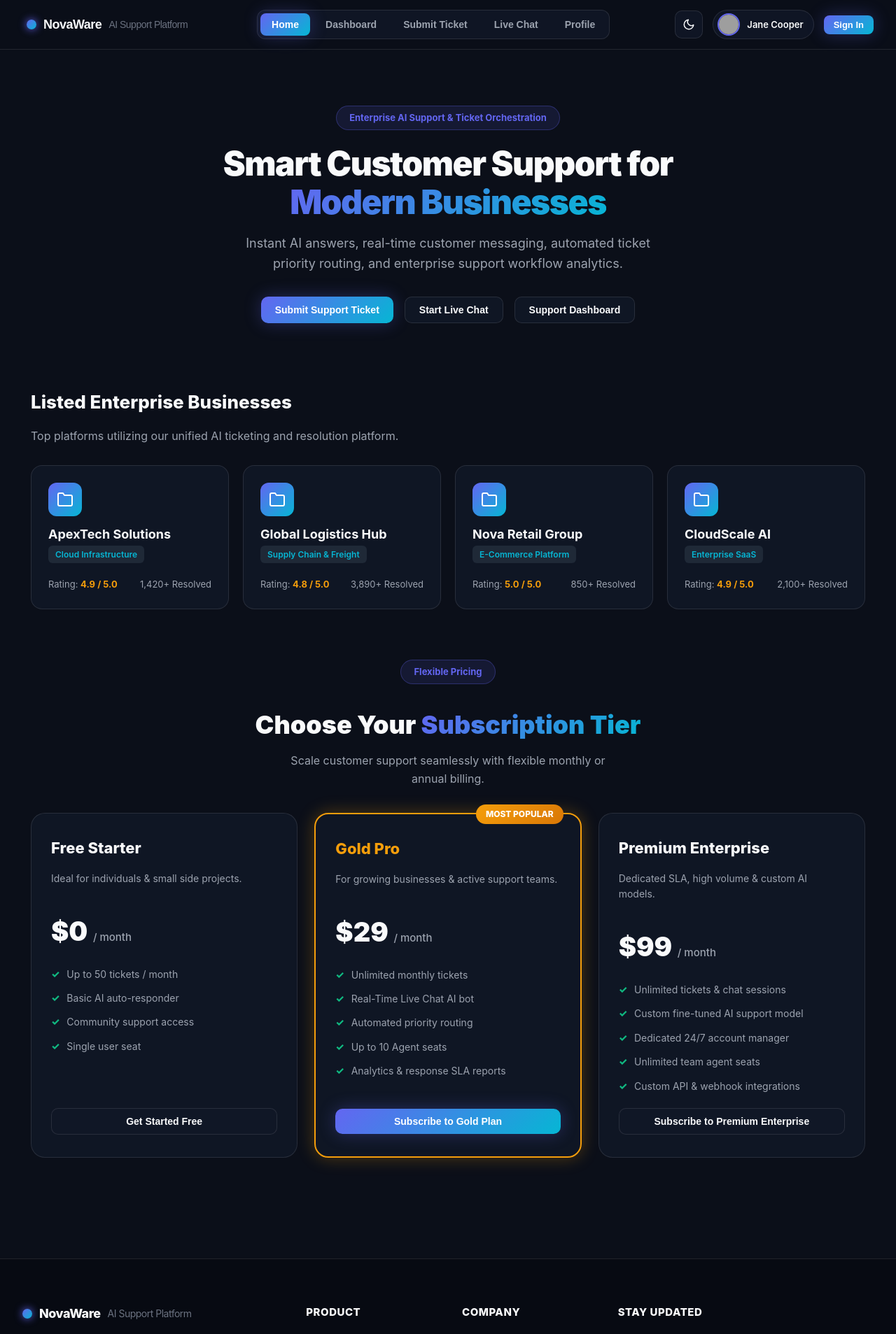
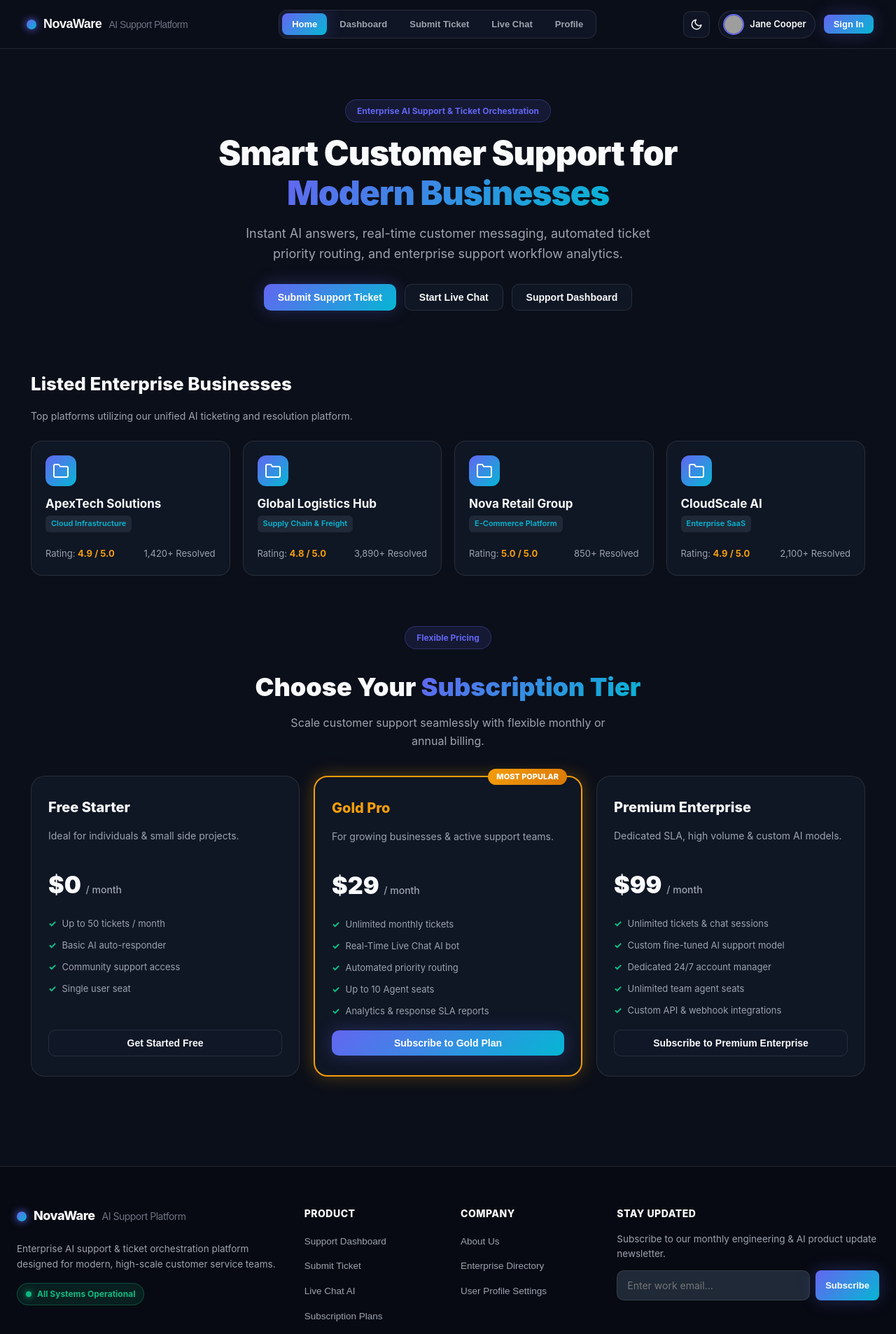
Before and after one commit to Haseebashfaq488/Ticketing-System, a React (Create React App) app in the folder frontend/: page / in a window 1280 px wide. Shown: the top 1907 px of the page at 70% size. Built offline with nearby package versions, Linux system fonts and the light colour scheme; no server answers; grey boxes are pictures that could not be loaded.

Commit message:
Enhance full mobile, tablet, desktop responsiveness across all 5 pages and center footer copyright bar

```diff
--- a/frontend/src/App.css
+++ b/frontend/src/App.css
@@ -66,8 +66,11 @@
   transition: background-color 0.2s ease, border-color 0.2s ease, color 0.2s ease;
 }
 
-body {
+html, body {
   margin: 0;
+  padding: 0;
+  width: 100%;
+  overflow-x: hidden;
   font-family: 'Inter', system-ui, -apple-system, sans-serif;
   background-color: var(--bg-primary);
   color: var(--text-primary);
@@ -79,6 +82,7 @@ body {
   min-height: 100vh;
   display: flex;
   flex-direction: column;
+  width: 100%;
 }
 
 main {
@@ -87,6 +91,12 @@ main {
   max-width: 1240px;
   margin: 0 auto;
   padding: 32px 24px 64px;
+}
+
+@media (max-width: 768px) {
+  main {
+    padding: 20px 16px 48px;
+  }
 }
 
 .animate-fade-in {
@@ -109,6 +119,7 @@ main {
   stroke-linejoin: round;
   display: inline-block;
   vertical-align: middle;
+  flex-shrink: 0;
 }
 
 .icon-svg.large {
@@ -117,7 +128,7 @@ main {
 }
 
 /* ==========================================================================
-   TOPBAR NAVIGATION
+   TOPBAR NAVIGATION (FULLY RESPONSIVE)
    ========================================================================== */
 
 .topbar {
@@ -132,6 +143,14 @@ main {
   backdrop-filter: blur(16px);
   -webkit-backdrop-filter: blur(16px);
   z-index: 100;
+  gap: 16px;
+  flex-wrap: wrap;
+}
+
+@media (max-width: 900px) {
+  .topbar {
+    padding: 12px 16px;
+  }
 }
 
 .brand {
@@ -145,6 +164,7 @@ main {
   border: none;
   cursor: pointer;
   letter-spacing: -0.5px;
+  white-space: nowrap;
 }
 
 .brand-dot {
@@ -153,6 +173,7 @@ main {
   border-radius: 50%;
   background: var(--accent-gradient);
   box-shadow: 0 0 12px var(--accent-purple);
+  flex-shrink: 0;
 }
 
 .brand-muted {
@@ -164,25 +185,51 @@ main {
 nav {
   display: flex;
   align-items: center;
-  gap: 6px;
+  gap: 4px;
   background: var(--bg-card);
   padding: 4px;
   border-radius: 12px;
   border: 1px solid var(--border-color);
+  overflow-x: auto;
+  max-width: 100%;
+}
+
+@media (max-width: 768px) {
+  nav {
+    order: 3;
+    width: 100%;
+    justify-content: space-between;
+    padding: 4px;
+    gap: 2px;
+  }
+
+  .topbar {
+    justify-content: space-between;
+  }
 }
 
 .navlink {
   background: none;
   border: none;
   color: var(--text-secondary);
-  font-size: 14px;
+  font-size: 13px;
   font-weight: 600;
-  padding: 8px 16px;
+  padding: 8px 14px;
   border-radius: 8px;
   cursor: pointer;
   display: flex;
   align-items: center;
-  gap: 8px;
+  gap: 6px;
+  white-space: nowrap;
+}
+
+@media (max-width: 768px) {
+  .navlink {
+    padding: 6px 10px;
+    font-size: 12px;
+    flex: 1;
+    justify-content: center;
+  }
 }
 
 .navlink:hover {
@@ -199,20 +246,22 @@ nav {
 .topbar-actions {
   display: flex;
   align-items: center;
-  gap: 14px;
+  gap: 12px;
+  flex-shrink: 0;
 }
 
 .theme-toggle-btn {
   background: var(--bg-card);
   border: 1px solid var(--border-color);
   color: var(--text-primary);
-  width: 40px;
-  height: 40px;
+  width: 38px;
+  height: 38px;
   border-radius: 10px;
   display: flex;
   align-items: center;
   justify-content: center;
   cursor: pointer;
+  flex-shrink: 0;
 }
 
 .theme-toggle-btn:hover {
@@ -223,24 +272,30 @@ nav {
 .user-profile-badge {
   display: flex;
   align-items: center;
-  gap: 10px;
+  gap: 8px;
   background: var(--bg-card);
-  padding: 4px 14px 4px 6px;
+  padding: 4px 12px 4px 6px;
   border-radius: 30px;
   border: 1px solid var(--border-color);
   cursor: pointer;
 }
 
-.user-profile-badge:hover {
-  border-color: var(--accent-purple);
+@media (max-width: 600px) {
+  .user-email-text {
+    display: none;
+  }
+  .user-profile-badge {
+    padding: 4px;
+  }
 }
 
 .avatar-mini {
-  width: 32px;
-  height: 32px;
+  width: 30px;
+  height: 30px;
   border-radius: 50%;
   object-fit: cover;
   border: 2px solid var(--accent-purple);
+  flex-shrink: 0;
 }
 
 .user-email-text {
@@ -317,6 +372,13 @@ nav {
   backdrop-filter: blur(12px);
 }
 
+@media (max-width: 600px) {
+  .card {
+    padding: 16px;
+    border-radius: 14px;
+  }
+}
+
 /* ==========================================================================
    AUTHENTICATION MODAL & DIALOG
    ========================================================================== */
@@ -334,14 +396,14 @@ nav {
   align-items: center;
   justify-content: center;
   z-index: 1000;
-  padding: 20px;
+  padding: 16px;
 }
 
 .modal-content {
   background: var(--bg-card);
   border: 1px solid var(--border-color);
   border-radius: 24px;
-  padding: 36px 32px;
+  padding: 32px 28px;
   width: 100%;
   max-width: 440px;
   box-shadow: 0 20px 50px rgba(0, 0, 0, 0.4), var(--shadow-glow);
@@ -349,10 +411,17 @@ nav {
   overflow: hidden;
 }
 
+@media (max-width: 480px) {
+  .modal-content {
+    padding: 24px 18px;
+    border-radius: 18px;
+  }
+}
+
 .modal-close {
   position: absolute;
-  top: 20px;
-  right: 20px;
+  top: 16px;
+  right: 16px;
   background: var(--bg-input);
   border: 1px solid var(--border-color);
   color: var(--text-secondary);
@@ -363,7 +432,7 @@ nav {
   align-items: center;
   justify-content: center;
   cursor: pointer;
-  font-size: 18px;
+  font-size: 16px;
   line-height: 1;
 }
 
@@ -377,7 +446,7 @@ nav {
   background: var(--bg-input);
   padding: 4px;
   border-radius: 12px;
-  margin-bottom: 24px;
+  margin-bottom: 20px;
   border: 1px solid var(--border-color);
 }
 
@@ -387,7 +456,7 @@ nav {
   border: none;
   padding: 10px;
   border-radius: 8px;
-  font-size: 14px;
+  font-size: 13px;
   font-weight: 700;
   color: var(--text-secondary);
   cursor: pointer;
@@ -402,25 +471,25 @@ nav {
 
 .auth-header {
   text-align: center;
-  margin-bottom: 24px;
+  margin-bottom: 20px;
 }
 
 .auth-header h2 {
-  font-size: 24px;
+  font-size: 22px;
   font-weight: 800;
   margin: 0 0 6px;
 }
 
 .auth-header p {
   color: var(--text-secondary);
-  font-size: 14px;
+  font-size: 13px;
   margin: 0;
 }
 
 .auth-form {
   display: flex;
   flex-direction: column;
-  gap: 16px;
+  gap: 14px;
 }
 
 .form-group {
@@ -441,7 +510,7 @@ nav {
   background: var(--bg-input);
   border: 1px solid var(--border-color);
   border-radius: 10px;
-  padding: 12px 16px;
+  padding: 12px 14px;
   color: var(--text-primary);
   font-size: 14px;
   outline: none;
@@ -454,11 +523,11 @@ nav {
 }
 
 .banner {
-  padding: 10px 16px;
+  padding: 10px 14px;
   border-radius: 10px;
   font-size: 13px;
   font-weight: 600;
-  margin-bottom: 16px;
+  margin-bottom: 14px;
 }
 
 .banner.red {
@@ -474,8 +543,8 @@ nav {
 }
 
 .demo-accounts {
-  margin-top: 24px;
-  padding-top: 20px;
+  margin-top: 20px;
+  padding-top: 16px;
   border-top: 1px solid var(--border-color);
   text-align: center;
 }
@@ -494,7 +563,7 @@ nav {
   color: var(--text-secondary);
   font-size: 12px;
   font-weight: 600;
-  padding: 6px 14px;
+  padding: 6px 12px;
   border-radius: 20px;
   cursor: pointer;
 }
@@ -505,12 +574,12 @@ nav {
 }
 
 /* ==========================================================================
-   LANDING PAGE & SUBSCRIPTIONS
+   LANDING PAGE & SUBSCRIPTIONS (RESPONSIVE)
    ========================================================================== */
 
 .hero-section {
   text-align: center;
-  padding: 48px 0 36px;
+  padding: 40px 0 28px;
   max-width: 800px;
   margin: 0 auto;
 }
@@ -519,22 +588,22 @@ nav {
   display: inline-flex;
   align-items: center;
   gap: 8px;
-  padding: 6px 18px;
+  padding: 6px 16px;
   border-radius: 30px;
   background: rgba(99, 102, 241, 0.12);
   border: 1px solid rgba(99, 102, 241, 0.3);
   color: var(--accent-purple);
-  font-size: 13px;
+  font-size: 12px;
   font-weight: 700;
-  margin-bottom: 20px;
+  margin-bottom: 16px;
 }
 
 .hero-title {
-  font-size: 48px;
+  font-size: clamp(28px, 5vw, 48px);
   font-weight: 900;
-  line-height: 1.15;
-  letter-spacing: -1.5px;
-  margin: 0 0 18px;
+  line-height: 1.18;
+  letter-spacing: -1px;
+  margin: 0 0 16px;
 }
 
 .grad-text {
@@ -545,22 +614,34 @@ nav {
 }
 
 .hero-subtext {
-  font-size: 18px;
+  font-size: clamp(15px, 2vw, 18px);
   color: var(--text-secondary);
   max-width: 640px;
-  margin: 0 auto 32px;
+  margin: 0 auto 28px;
+  line-height: 1.6;
 }
 
 .hero-ctas {
   display: flex;
   justify-content: center;
-  gap: 16px;
+  gap: 12px;
+  flex-wrap: wrap;
+}
+
+@media (max-width: 600px) {
+  .hero-ctas {
+    flex-direction: column;
+    width: 100%;
+  }
+  .hero-ctas .btn {
+    width: 100%;
+  }
 }
 
 .section-title {
-  font-size: 26px;
+  font-size: clamp(20px, 3.5vw, 26px);
   font-weight: 800;
-  margin: 48px 0 12px;
+  margin: 48px 0 10px;
   display: flex;
   align-items: center;
   gap: 10px;
@@ -568,20 +649,21 @@ nav {
 
 .section-desc {
   color: var(--text-secondary);
-  margin-bottom: 28px;
+  margin-bottom: 24px;
+  font-size: 14px;
 }
 
 .business-grid {
   display: grid;
-  grid-template-columns: repeat(auto-fit, minmax(260px, 1fr));
-  gap: 20px;
+  grid-template-columns: repeat(auto-fit, minmax(240px, 1fr));
+  gap: 18px;
 }
 
 .business-card {
   background: var(--bg-card);
   border: 1px solid var(--border-color);
   border-radius: 16px;
-  padding: 24px;
+  padding: 20px;
   display: flex;
   flex-direction: column;
   gap: 12px;
@@ -596,26 +678,27 @@ nav {
 }
 
 .business-icon {
-  width: 48px;
-  height: 48px;
+  width: 44px;
+  height: 44px;
   border-radius: 12px;
   background: var(--accent-gradient);
   display: flex;
   align-items: center;
   justify-content: center;
   color: #ffffff;
+  flex-shrink: 0;
 }
 
 .business-name {
-  font-size: 18px;
+  font-size: 17px;
   font-weight: 700;
   margin: 0;
 }
 
 .business-tag {
   display: inline-block;
-  font-size: 12px;
-  padding: 3px 10px;
+  font-size: 11px;
+  padding: 3px 8px;
   border-radius: 6px;
   background: var(--bg-input);
   color: var(--accent-cyan);
@@ -625,8 +708,8 @@ nav {
 
 .pricing-grid {
   display: grid;
-  grid-template-columns: repeat(auto-fit, minmax(300px, 1fr));
-  gap: 24px;
+  grid-template-columns: repeat(auto-fit, minmax(280px, 1fr));
+  gap: 20px;
   margin-top: 24px;
 }
 
@@ -634,10 +717,10 @@ nav {
   background: var(--bg-card);
   border: 1px solid var(--border-color);
   border-radius: 20px;
-  padding: 32px 28px;
+  padding: 28px 24px;
   display: flex;
   flex-direction: column;
-  gap: 20px;
+  gap: 18px;
   position: relative;
 }
 
@@ -648,30 +731,30 @@ nav {
 
 .popular-badge {
   position: absolute;
-  top: -14px;
-  right: 24px;
+  top: -12px;
+  right: 20px;
   background: var(--accent-gradient-gold);
   color: #fff;
-  font-size: 12px;
+  font-size: 11px;
   font-weight: 800;
-  padding: 4px 14px;
+  padding: 3px 12px;
   border-radius: 20px;
   text-transform: uppercase;
 }
 
 .plan-name {
-  font-size: 22px;
+  font-size: 20px;
   font-weight: 800;
   margin: 0;
 }
 
 .plan-price {
-  font-size: 38px;
+  font-size: 34px;
   font-weight: 900;
 }
 
 .plan-price span {
-  font-size: 15px;
+  font-size: 14px;
   color: var(--text-secondary);
   font-weight: 500;
 }
@@ -682,15 +765,15 @@ nav {
   margin: 0;
   display: flex;
   flex-direction: column;
-  gap: 12px;
+  gap: 10px;
   flex: 1;
 }
 
 .plan-features li {
   display: flex;
   align-items: center;
-  gap: 10px;
-  font-size: 14px;
+  gap: 8px;
+  font-size: 13px;
   color: var(--text-secondary);
 }
 
@@ -701,45 +784,46 @@ nav {
 }
 
 /* ==========================================================================
-   DASHBOARD PAGE
+   DASHBOARD PAGE (RESPONSIVE)
    ========================================================================== */
 
 .stats-grid {
   display: grid;
-  grid-template-columns: repeat(auto-fit, minmax(220px, 1fr));
-  gap: 20px;
-  margin-bottom: 32px;
+  grid-template-columns: repeat(auto-fit, minmax(200px, 1fr));
+  gap: 16px;
+  margin-bottom: 28px;
 }
 
 .stat-card {
   background: var(--bg-card);
   border: 1px solid var(--border-color);
   border-radius: 16px;
-  padding: 20px 24px;
+  padding: 18px 20px;
   display: flex;
   align-items: center;
-  gap: 18px;
+  gap: 14px;
 }
 
 .stat-icon {
-  width: 52px;
-  height: 52px;
-  border-radius: 14px;
+  width: 46px;
+  height: 46px;
+  border-radius: 12px;
   display: flex;
   align-items: center;
   justify-content: center;
   background: rgba(99, 102, 241, 0.12);
   color: var(--accent-purple);
+  flex-shrink: 0;
 }
 
 .stat-value {
-  font-size: 28px;
+  font-size: 24px;
   font-weight: 800;
   line-height: 1.2;
 }
 
 .stat-label {
-  font-size: 13px;
+  font-size: 12px;
   color: var(--text-secondary);
 }
 
@@ -747,25 +831,28 @@ nav {
   display: flex;
   align-items: center;
   justify-content: space-between;
-  gap: 16px;
-  margin-bottom: 20px;
+  gap: 14px;
+  margin-bottom: 18px;
   flex-wrap: wrap;
 }
 
 .filter-pills {
   display: flex;
-  gap: 8px;
+  gap: 6px;
+  overflow-x: auto;
+  max-width: 100%;
 }
 
 .filter-pill {
   background: var(--bg-card);
   border: 1px solid var(--border-color);
   color: var(--text-secondary);
-  padding: 8px 16px;
+  padding: 6px 14px;
   border-radius: 20px;
-  font-size: 13px;
+  font-size: 12px;
   font-weight: 600;
   cursor: pointer;
+  white-space: nowrap;
 }
 
 .filter-pill.active {
@@ -775,28 +862,39 @@ nav {
 }
 
 .status-badge {
-  padding: 4px 10px;
-  border-radius: 12px;
-  font-size: 12px;
+  padding: 3px 8px;
+  border-radius: 10px;
+  font-size: 11px;
   font-weight: 700;
   display: inline-block;
+  white-space: nowrap;
 }
 
 .status-open { background: rgba(6, 182, 212, 0.15); color: var(--accent-cyan); }
+.status-in-progress { background: rgba(99, 102, 241, 0.15); color: var(--accent-purple); }
+.status-waiting-for-customer { background: rgba(245, 158, 11, 0.15); color: var(--accent-amber); }
 .status-pending { background: rgba(245, 158, 11, 0.15); color: var(--accent-amber); }
 .status-resolved { background: rgba(16, 185, 129, 0.15); color: var(--accent-emerald); }
-.status-urgent { background: rgba(244, 63, 94, 0.15); color: var(--accent-rose); }
+.status-escalated { background: rgba(244, 63, 94, 0.15); color: var(--accent-rose); }
+.status-closed { background: rgba(107, 114, 128, 0.15); color: var(--text-muted); }
+
+.table-responsive-wrapper {
+  width: 100%;
+  overflow-x: auto;
+  -webkit-overflow-scrolling: touch;
+}
 
 .ticket-table {
   width: 100%;
+  min-width: 650px;
   border-collapse: separate;
   border-spacing: 0 8px;
 }
 
 .ticket-table th {
-  padding: 12px 16px;
+  padding: 10px 14px;
   text-align: left;
-  font-size: 12px;
+  font-size: 11px;
   color: var(--text-muted);
   text-transform: uppercase;
   letter-spacing: 0.5px;
@@ -809,7 +907,7 @@ nav {
 }
 
 .ticket-table tbody tr td {
-  padding: 16px;
+  padding: 14px;
 }
 
 .ticket-table tbody tr td:first-child { border-radius: 12px 0 0 12px; }
@@ -820,19 +918,22 @@ nav {
 }
 
 /* ==========================================================================
-   LIVE CHAT PAGE
+   LIVE CHAT PAGE (RESPONSIVE)
    ========================================================================== */
 
 .chat-container {
   display: grid;
-  grid-template-columns: 280px 1fr 260px;
-  gap: 20px;
+  grid-template-columns: 260px 1fr 240px;
+  gap: 16px;
   height: calc(100vh - 160px);
-  min-height: 550px;
+  min-height: 520px;
 }
 
 @media (max-width: 1024px) {
-  .chat-container { grid-template-columns: 1fr; height: auto; }
+  .chat-container {
+    grid-template-columns: 1fr;
+    height: auto;
+  }
 }
 
 .chat-sidebar {
@@ -853,7 +954,7 @@ nav {
 }
 
 .chat-thread-item {
-  padding: 12px;
+  padding: 10px 12px;
   border-radius: 10px;
   cursor: pointer;
   display: flex;
@@ -877,30 +978,32 @@ nav {
   display: flex;
   flex-direction: column;
   overflow: hidden;
+  min-height: 420px;
 }
 
 .chat-header {
-  padding: 16px 20px;
+  padding: 14px 18px;
   border-bottom: 1px solid var(--border-color);
   display: flex;
   align-items: center;
   justify-content: space-between;
+  gap: 10px;
 }
 
 .chat-messages {
   flex: 1;
-  padding: 20px;
+  padding: 18px;
   overflow-y: auto;
   display: flex;
   flex-direction: column;
-  gap: 14px;
+  gap: 12px;
 }
 
 .message-bubble {
-  max-width: 75%;
-  padding: 12px 18px;
+  max-width: 80%;
+  padding: 10px 16px;
   border-radius: 16px;
-  font-size: 14px;
+  font-size: 13.5px;
   line-height: 1.5;
 }
 
@@ -919,31 +1022,33 @@ nav {
 }
 
 .chat-input-bar {
-  padding: 16px;
+  padding: 14px;
   border-top: 1px solid var(--border-color);
   display: flex;
-  gap: 10px;
+  gap: 8px;
 }
 
 /* ==========================================================================
-   USER PROFILE PAGE
+   USER PROFILE PAGE (RESPONSIVE)
    ========================================================================== */
 
 .profile-grid {
   display: grid;
-  grid-template-columns: 320px 1fr;
-  gap: 24px;
+  grid-template-columns: 300px 1fr;
+  gap: 20px;
 }
 
-@media (max-width: 768px) {
-  .profile-grid { grid-template-columns: 1fr; }
+@media (max-width: 820px) {
+  .profile-grid {
+    grid-template-columns: 1fr;
+  }
 }
 
 .profile-sidebar-card {
   background: var(--bg-card);
   border: 1px solid var(--border-color);
   border-radius: 20px;
-  padding: 32px 24px;
+  padding: 28px 20px;
   display: flex;
   flex-direction: column;
   align-items: center;
@@ -953,13 +1058,13 @@ nav {
 
 .profile-avatar-wrapper {
   position: relative;
-  width: 110px;
-  height: 110px;
+  width: 100px;
+  height: 100px;
 }
 
 .profile-avatar-img {
-  width: 110px;
-  height: 110px;
+  width: 100px;
+  height: 100px;
   border-radius: 50%;
   object-fit: cover;
   border: 3px solid var(--accent-purple);
@@ -972,8 +1077,8 @@ nav {
   right: 0;
   background: var(--accent-gradient);
   color: #fff;
-  width: 36px;
-  height: 36px;
+  width: 34px;
+  height: 34px;
   border-radius: 50%;
   display: flex;
   align-items: center;
@@ -987,20 +1092,20 @@ nav {
   background: var(--bg-input);
   border: 1px solid var(--border-color);
   border-radius: 14px;
-  padding: 14px;
+  padding: 12px;
   margin-top: 10px;
 }
 
 .avatar-options-grid {
   display: grid;
   grid-template-columns: repeat(4, 1fr);
-  gap: 10px;
-  margin-top: 10px;
+  gap: 8px;
+  margin-top: 8px;
 }
 
 .avatar-option-item {
-  width: 46px;
-  height: 46px;
+  width: 42px;
+  height: 42px;
   border-radius: 50%;
   object-fit: cover;
   cursor: pointer;
@@ -1016,30 +1121,38 @@ nav {
   background: var(--bg-card);
   border: 1px solid var(--border-color);
   border-radius: 20px;
-  padding: 32px;
+  padding: 28px;
   display: flex;
   flex-direction: column;
-  gap: 24px;
+  gap: 20px;
+}
+
+@media (max-width: 600px) {
+  .profile-main-card {
+    padding: 20px 16px;
+  }
 }
 
 .toggle-switch {
   display: flex;
   align-items: center;
   justify-content: space-between;
-  padding: 12px 16px;
+  padding: 12px 14px;
   background: var(--bg-input);
   border-radius: 12px;
+  gap: 10px;
 }
 
 /* ==========================================================================
-   ENTERPRISE FOOTER STYLING
+   ENTERPRISE FOOTER (CENTERED COPYRIGHT & RESPONSIVE GRID)
    ========================================================================== */
 
 .footer-container {
   background: var(--footer-bg);
   border-top: 1px solid var(--border-color);
-  padding: 64px 32px 32px;
-  margin-top: 80px;
+  padding: 56px 24px 32px;
+  margin-top: 64px;
+  width: 100%;
 }
 
 .footer-content {
@@ -1050,31 +1163,33 @@ nav {
 .footer-grid {
   display: grid;
   grid-template-columns: 2fr 1fr 1fr 2fr;
-  gap: 40px;
-  margin-bottom: 48px;
+  gap: 36px;
+  margin-bottom: 40px;
 }
 
-@media (max-width: 900px) {
+@media (max-width: 960px) {
   .footer-grid {
     grid-template-columns: 1fr 1fr;
+    gap: 28px;
   }
 }
 
-@media (max-width: 600px) {
+@media (max-width: 580px) {
   .footer-grid {
     grid-template-columns: 1fr;
+    gap: 24px;
   }
 }
 
 .footer-brand-col {
   display: flex;
   flex-direction: column;
-  gap: 12px;
+  gap: 10px;
 }
 
 .footer-text {
   color: var(--text-secondary);
-  font-size: 14px;
+  font-size: 13.5px;
   line-height: 1.6;
   margin: 0;
 }
@@ -1088,10 +1203,10 @@ nav {
   color: var(--accent-emerald);
   font-size: 12px;
   font-weight: 700;
-  padding: 6px 14px;
+  padding: 5px 12px;
   border-radius: 20px;
   width: fit-content;
-  margin-top: 8px;
+  margin-top: 6px;
 }
 
 .status-dot-green {
@@ -1103,9 +1218,9 @@ nav {
 }
 
 .footer-links-col h4, .footer-newsletter-col h4 {
-  font-size: 15px;
+  font-size: 14px;
   font-weight: 800;
-  margin: 0 0 16px;
+  margin: 0 0 14px;
   color: var(--text-primary);
   text-transform: uppercase;
   letter-spacing: 0.5px;
@@ -1124,7 +1239,7 @@ nav {
   background: none;
   border: none;
   color: var(--text-secondary);
-  font-size: 14px;
+  font-size: 13.5px;
   cursor: pointer;
   padding: 0;
   text-align: left;
@@ -1137,34 +1252,33 @@ nav {
 .footer-newsletter-form {
   display: flex;
   gap: 8px;
-  margin-top: 14px;
+  margin-top: 12px;
+}
+
+@media (max-width: 480px) {
+  .footer-newsletter-form {
+    flex-direction: column;
+  }
 }
 
 .footer-divider {
   border: none;
   border-top: 1px solid var(--border-color);
-  margin: 32px 0 24px;
+  margin: 28px 0 20px;
 }
 
+/* Centered Footer Copyright Bar */
 .footer-bottom {
   display: flex;
   align-items: center;
-  justify-content: space-between;
-  flex-wrap: wrap;
-  gap: 16px;
+  justify-content: center;
+  text-align: center;
+  width: 100%;
+}
+
+.footer-copyright {
   font-size: 13px;
   color: var(--text-muted);
+  text-align: center;
+  width: 100%;
 }
-
-.footer-legal-links {
-  display: flex;
-  gap: 20px;
-}
-
-.footer-legal-links span {
-  cursor: pointer;
-}
-
-.footer-legal-links span:hover {
-  color: var(--text-primary);
-}
--- a/frontend/src/Dashboard.js
+++ b/frontend/src/Dashboard.js
@@ -191,7 +191,8 @@ function Dashboard({ user, onSelectTicket }) {
           />
         </div>
 
-        {/* Tickets Data Table */}
+        {/* Responsive Table Wrapper */}
+        <div className="table-responsive-wrapper">
           <table className="ticket-table">
             <thead>
               <tr>
@@ -211,7 +212,7 @@ function Dashboard({ user, onSelectTicket }) {
                   <td>
                     <div style={{ fontWeight: '600' }}>{t.subject}</div>
                     <div style={{ fontSize: '12px', color: 'var(--text-secondary)' }}>
-                    🤖 AI Reasoning ({t.aiDiagnosis.model}): {t.aiDiagnosis.reasoning}
+                      AI Reasoning ({t.aiDiagnosis.model}): {t.aiDiagnosis.reasoning}
                     </div>
                   </td>
                   <td>
@@ -249,6 +250,7 @@ function Dashboard({ user, onSelectTicket }) {
           </table>
         </div>
       </div>
+    </div>
   );
 }
 
```
Lines whose indentation alone changed are shown as unchanged.
